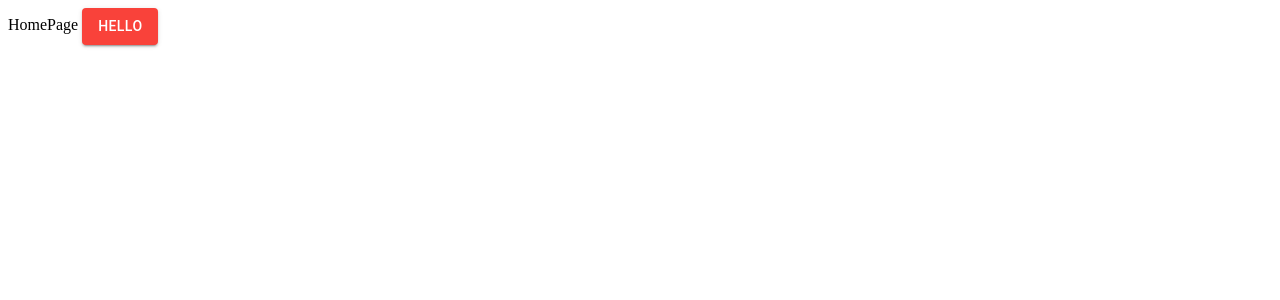
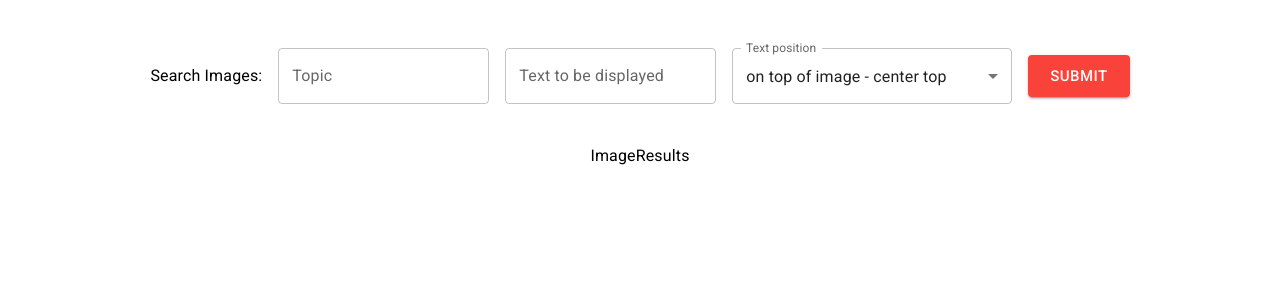
Before and after one commit to natalia-migas/giphy-web, a React (Create React App) app: page / in a window 1280 px wide. Shown: the top 300 px of the page. Built offline with nearby package versions, Linux system fonts and the light colour scheme.

Commit message:
create image search draft

```diff
--- a/public/index.html
+++ b/public/index.html
@@ -15,6 +15,10 @@
       user's mobile device or desktop. See https://developers.google.com/web/fundamentals/web-app-manifest/
     -->
     <link rel="manifest" href="%PUBLIC_URL%/manifest.json" />
+    <link
+      rel="stylesheet"
+      href="https://fonts.googleapis.com/css2?family=Roboto:wght@300;400;500;700&display=swap"
+    />
     <!--
       Notice the use of %PUBLIC_URL% in the tags above.
       It will be replaced with the URL of the `public` folder during the build.
@@ -24,7 +28,7 @@
       work correctly both with client-side routing and a non-root public URL.
       Learn how to configure a non-root public URL by running `npm run build`.
     -->
-    <title>React App</title>
+    <title>Images App</title>
   </head>
   <body>
     <noscript>You need to enable JavaScript to run this app.</noscript>
--- a/src/customTheme.ts
+++ b/src/customTheme.ts
@@ -6,4 +6,11 @@ export const customTheme = createTheme({
       main: "#F9423A",
     },
   },
+  typography: {
+    fontFamily: `"Roboto", "Helvetica", "Arial", sans-serif`,
+    fontSize: 14,
+    fontWeightLight: 300,
+    fontWeightRegular: 400,
+    fontWeightMedium: 500,
+  },
 });
--- a/src/ui/HomePage/HomePage.tsx
+++ b/src/ui/HomePage/HomePage.tsx
@@ -1,10 +1,12 @@
-import { Button } from "@mui/material";
+import ImageSearch from "../ImageSearch/ImageSearch";
+import ImageResults from "../ImageResults/ImageResults";
 
 function HomePage() {
   return (
-    <div>
-      HomePage <Button variant="contained">Hello</Button>
-    </div>
+    <>
+      <ImageSearch />
+      <ImageResults />
+    </>
   );
 }
 
--- /dev/null
+++ b/src/ui/ImageResults/ImageResults.tsx
@@ -0,0 +1,11 @@
+import { Box, Typography } from "@mui/material";
+
+function ImageResults() {
+  return (
+    <Box display="flex" justifyContent="center" alignItems="center">
+      <Typography>ImageResults</Typography>
+    </Box>
+  );
+}
+
+export default ImageResults;
--- /dev/null
+++ b/src/ui/ImageSearch/ImageSearch.tsx
@@ -0,0 +1,73 @@
+import {
+  Box,
+  Button,
+  FormControl,
+  InputLabel,
+  MenuItem,
+  Select,
+  TextField,
+  Typography,
+} from "@mui/material";
+import { useState } from "react";
+
+function ImageSearch() {
+  const [searchString, setSearchString] = useState("");
+  const [imageText, setImageText] = useState("");
+  const [position, setPosition] = useState(1);
+
+  const positions = [
+    { value: 1, label: "on top of image - center top" },
+    { value: 2, label: "on top of image - center bottom" },
+    { value: 3, label: "below image - center" },
+  ];
+
+  const handleSearch = () => {
+    console.log(searchString, imageText, position);
+  };
+
+  return (
+    <Box
+      display="flex"
+      justifyContent="center"
+      alignItems="center"
+      sx={{ p: 5 }}
+      gap={2}
+    >
+      <Typography>Search Images:</Typography>
+
+      <TextField
+        id="search-image"
+        label="Topic"
+        value={searchString}
+        onChange={(e) => setSearchString(e.target.value)}
+      />
+      <TextField
+        id="displayed-text"
+        label="Text to be displayed"
+        value={imageText}
+        onChange={(e) => setImageText(e.target.value)}
+      />
+      <FormControl sx={{ minWidth: 280 }}>
+        <InputLabel id="text-positioning-label">Text position</InputLabel>
+        <Select
+          labelId="text-positioning-label"
+          id="text-positioning"
+          value={position}
+          label="Text position"
+          onChange={(e) => setPosition(Number(e.target.value))}
+        >
+          {positions.map((option) => (
+            <MenuItem key={option.value} value={option.value}>
+              {option.label}
+            </MenuItem>
+          ))}
+        </Select>
+      </FormControl>
+      <Button variant="contained" size="large" onClick={handleSearch}>
+        Submit
+      </Button>
+    </Box>
+  );
+}
+
+export default ImageSearch;
```
Also changed, not shown: src/App.css (deleted, +0 -38 lines).
